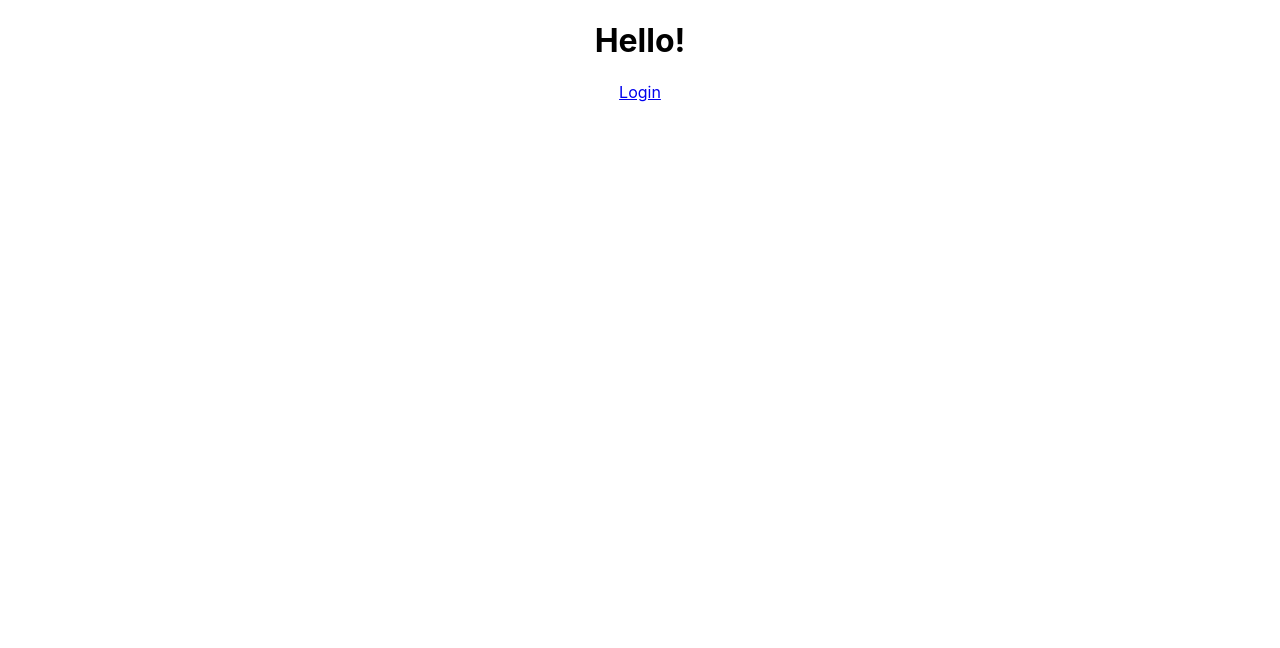
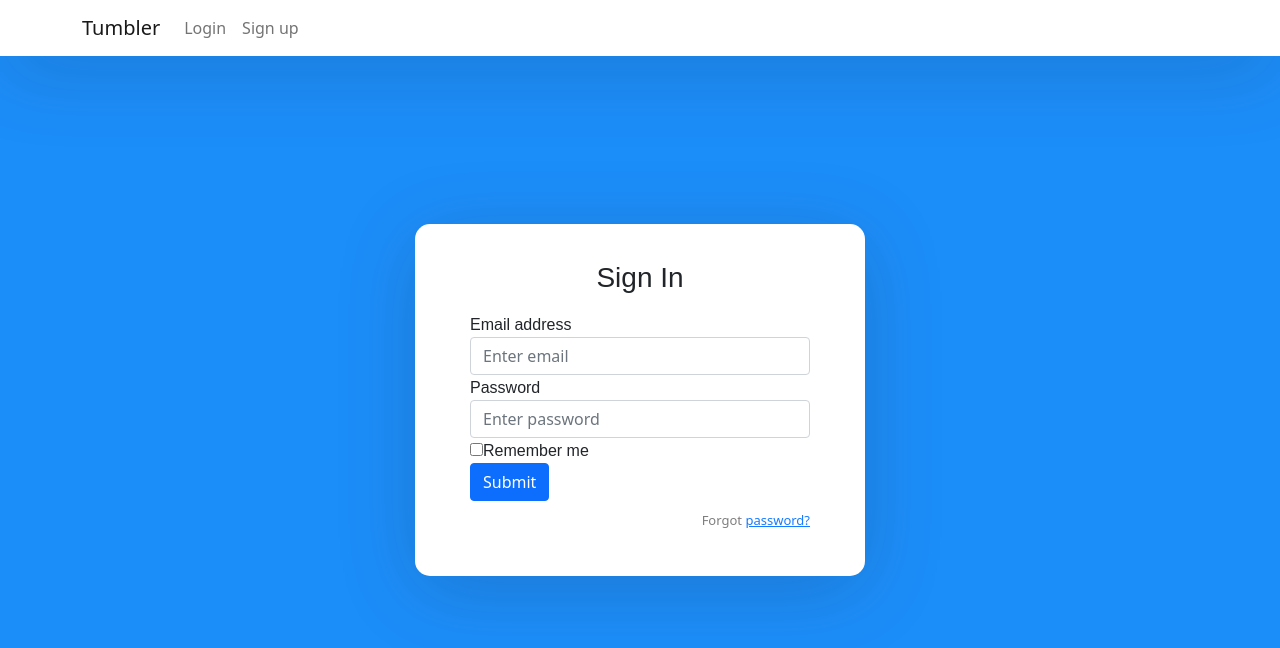
Before and after one commit to Contagious97/WebForumApp, a React (Create React App) app in the folder frontend/: page / in a window 1280 px wide. Shown: the top 648 px of the page. Built offline with nearby package versions, Linux system fonts and the light colour scheme.

Commit message:
ui changes

```diff
--- a/frontend/package.json
+++ b/frontend/package.json
@@ -7,16 +7,17 @@
     "@testing-library/react": "^11.2.7",
     "@testing-library/user-event": "^12.8.3",
     "axios": "^0.24.0",
+    "bootstrap": "^5.1.3",
     "history": "^5.1.0",
     "react": "^17.0.2",
     "react-bootstrap": "^2.0.2",
     "react-dom": "^17.0.2",
-    "react-router-dom": "^6.0.0-beta.8",
+    "react-router-dom": "^5.2.0",
     "react-scripts": "^3.4.4",
     "web-vitals": "^1.1.2"
   },
   "scripts": {
-    "start": "react-scripts start",
+    "start": "react-scripts --openssl-legacy-provider start",
     "build": "react-scripts build",
     "test": "react-scripts test",
     "eject": "react-scripts eject"
--- a/frontend/src/App.css
+++ b/frontend/src/App.css
@@ -22,17 +22,17 @@
   justify-content: center;
   font-size: calc(10px + 2vmin);
   color: white;
+
 }
 
 .App-link {
   color: #61dafb;
 }
 
-@keyframes App-logo-spin {
-  from {
-    transform: rotate(0deg);
-  }
-  to {
-    transform: rotate(360deg);
-  }
+.divider:after,
+.divider:before {
+  content: "";
+  flex: 1;
+  height: 1px;
+  background: #eee;
 }
--- a/frontend/src/App.js
+++ b/frontend/src/App.js
@@ -1,30 +1,44 @@
 import logo from './logo.svg';
 import './App.css';
-import login from "./login/login";
-import Login from "./login/login";
-import {Navbar} from "react-bootstrap";
-import Nav from "react-bootstrap/Nav";
-import {Link, Outlet} from "react-router-dom";
+import 'bootstrap/dist/css/bootstrap.min.css';
+import '../node_modules/bootstrap/dist/css/bootstrap.min.css';
+import { BrowserRouter as Router, Switch, Route, Link } from "react-router-dom";
+import {Col, Form, Navbar, Row} from "react-bootstrap";
 import React from "react";
 
-function App() {
-  return (
-          <div className="App">
-              {/*<Navbar collapseOnSelect bg="light" expand="md" className="mb-3">
-                  <Navbar.Brand className="font-weight-bold text-muted">
-                      Welcome to the WebForum App
-                  </Navbar.Brand>
-                  <Navbar.Toggle />
-              </Navbar>*/}
-              <div className="Content">
-                  <h1>Hello! </h1>
+import Login from "./Components/login.component";
+import SignUp from "./Components/signup.component";
 
-                  <Link to="/login">Login</Link>
+function App(){
+    return (<Router>
+            <div className="App">
+                <nav className="navbar navbar-expand-lg navbar-light fixed-top">
+                    <div className="container">
+                        <Link className="navbar-brand" to={"/sign-in"}>Tumbler</Link>
+                        <div className="collapse navbar-collapse" id="navbarTogglerDemo02">
+                            <ul className="navbar-nav ml-auto">
+                                <li className="nav-item">
+                                    <Link className="nav-link" to={"/sign-in"}>Login</Link>
+                                </li>
+                                <li className="nav-item">
+                                    <Link className="nav-link" to={"/sign-up"}>Sign up</Link>
+                                </li>
+                            </ul>
+                        </div>
+                    </div>
+                </nav>
 
-              </div>
-              <Outlet/>
-          </div>
-  );
+                <div className="auth-wrapper">
+                    <div className="auth-inner">
+                        <Switch>
+                            <Route exact path='/' component={Login} />
+                            <Route path="/sign-in" component={Login} />
+                            <Route path="/sign-up" component={SignUp} />
+                        </Switch>
+                    </div>
+                </div>
+            </div></Router>
+    );
 }
 
 export default App;
--- /dev/null
+++ b/frontend/src/Components/login.component.js
@@ -0,0 +1,33 @@
+import React, { Component } from "react";
+
+export default class Login extends Component {
+    render() {
+        return (
+            <form>
+                <h3>Sign In</h3>
+
+                <div className="form-group">
+                    <label>Email address</label>
+                    <input type="email" className="form-control" placeholder="Enter email" />
+                </div>
+
+                <div className="form-group">
+                    <label>Password</label>
+                    <input type="password" className="form-control" placeholder="Enter password" />
+                </div>
+
+                <div className="form-group">
+                    <div className="custom-control custom-checkbox">
+                        <input type="checkbox" className="custom-control-input" id="customCheck1" />
+                        <label className="custom-control-label" htmlFor="customCheck1">Remember me</label>
+                    </div>
+                </div>
+
+                <button type="submit" className="btn btn-primary btn-block">Submit</button>
+                <p className="forgot-password text-right">
+                    Forgot <a href="#">password?</a>
+                </p>
+            </form>
+        );
+    }
+}
--- /dev/null
+++ b/frontend/src/Components/signup.component.js
@@ -0,0 +1,36 @@
+import React, { Component } from "react";
+
+export default class SignUp extends Component {
+    render() {
+        return (
+            <form>
+                <h3>Sign Up</h3>
+
+                <div className="form-group">
+                    <label>First name</label>
+                    <input type="text" className="form-control" placeholder="First name" />
+                </div>
+
+                <div className="form-group">
+                    <label>Last name</label>
+                    <input type="text" className="form-control" placeholder="Last name" />
+                </div>
+
+                <div className="form-group">
+                    <label>Email address</label>
+                    <input type="email" className="form-control" placeholder="Enter email" />
+                </div>
+
+                <div className="form-group">
+                    <label>Password</label>
+                    <input type="password" className="form-control" placeholder="Enter password" />
+                </div>
+
+                <button type="submit" className="btn btn-primary btn-block">Sign Up</button>
+                <p className="forgot-password text-right">
+                    Already registered <a href="#">sign in?</a>
+                </p>
+            </form>
+        );
+    }
+}
--- a/frontend/src/index.css
+++ b/frontend/src/index.css
@@ -11,3 +11,77 @@
   font-family: source-code-pro, Menlo, Monaco, Consolas, 'Courier New',
     monospace;
 }
+
+@import url('https://fonts.googleapis.com/css?family=Fira+Sans:400,500,600,700,800');
+
+* {
+  box-sizing: border-box;
+}
+body {
+  background: #1C8EF9 !important;
+  min-height: 100vh;
+  display: flex;
+  font-weight: 400;
+  font-family: 'Fira Sans', sans-serif;
+}
+
+h1,h2,h3,h4,h5,h6,label,span {
+  font-weight: 500;
+  font-family: 'Fira Sans', sans-serif;
+}
+
+body, html, .App, #root, .auth-wrapper {
+  width: 100%;
+  height: 100%;
+}
+
+.navbar-light {
+  background-color: #ffffff;
+  box-shadow: 0px 14px 80px rgba(34, 35, 58, 0.2);
+}
+
+.auth-wrapper {
+  display: flex;
+  justify-content: center;
+  flex-direction: column;
+  text-align: left;
+}
+
+.auth-inner {
+  width: 450px;
+  margin: auto;
+  background: #ffffff;
+  box-shadow: 0px 14px 80px rgba(34, 35, 58, 0.2);
+  padding: 40px 55px 45px 55px;
+  border-radius: 15px;
+  transition: all .3s;
+}
+
+.auth-wrapper .form-control:focus {
+  border-color: #167bff;
+  box-shadow: none;
+}
+
+.auth-wrapper h3 {
+  text-align: center;
+  margin: 0;
+  line-height: 1;
+  padding-bottom: 20px;
+}
+
+.custom-control-label {
+  font-weight: 400;
+}
+
+.forgot-password,
+.forgot-password a {
+  text-align: right;
+  font-size: 13px;
+  padding-top: 10px;
+  color: #7f7d7d;
+  margin: 0;
+}
+
+.forgot-password a {
+  color: #167bff;
+}
--- a/frontend/src/index.js
+++ b/frontend/src/index.js
@@ -3,9 +3,11 @@
 import './index.css';
 import App from './App';
 import reportWebVitals from './reportWebVitals';
-import {BrowserRouter as Router, Route, Routes} from "react-router-dom";
+// import {BrowserRouter, Route, Router} from "react-router-dom";
+import { BrowserRouter as Router, Switch, Route, Link } from "react-router-dom";
 //import login from "login"
 import Login from "./login/login";
+import Routes from "./Routes";
 
 ReactDOM.render(
   <React.StrictMode>
@@ -20,7 +22,6 @@
   </React.StrictMode>,
   document.getElementById('root')
 );
-
 // If you want to start measuring performance in your app, pass a function
 // to log results (for example: reportWebVitals(console.log))
 // or send to an analytics endpoint. Learn more: https://bit.ly/CRA-vitals
```
Also changed, not shown: 2 other files (tests, documents, lock files or other folders).
